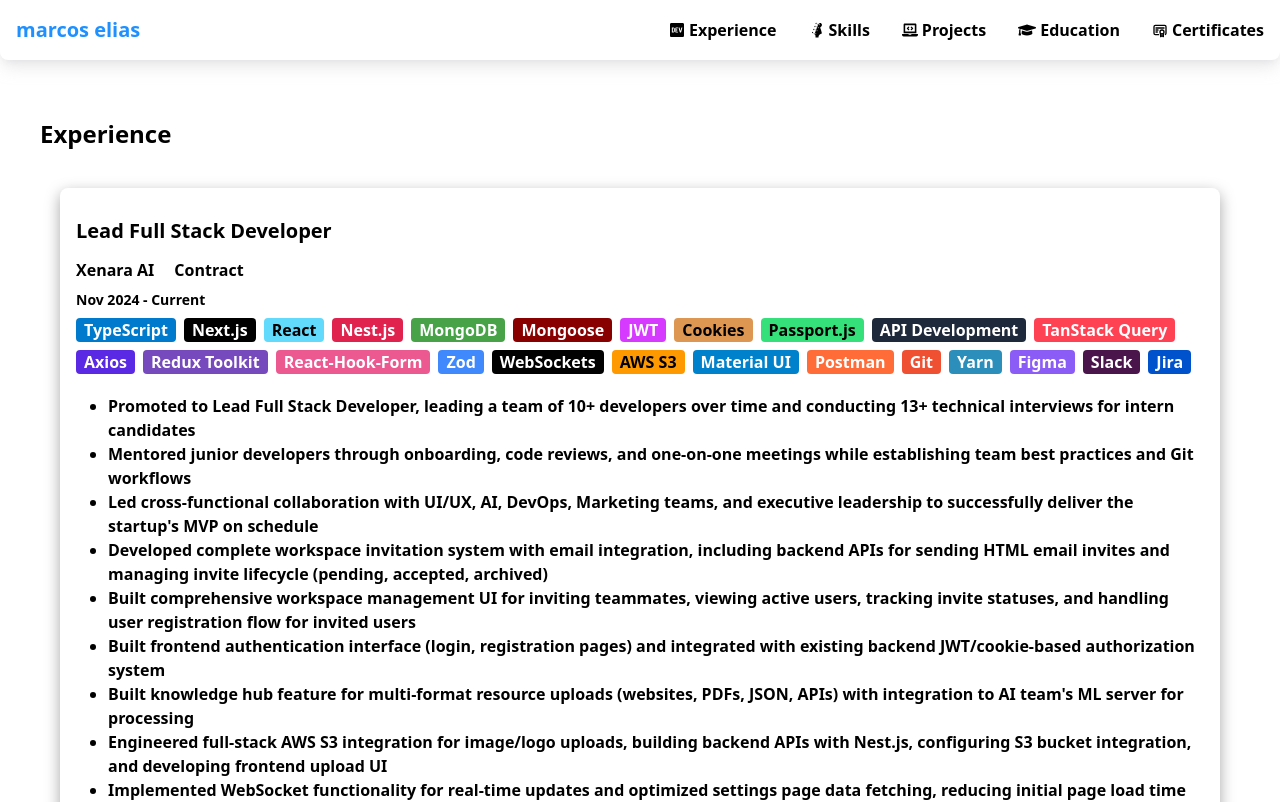
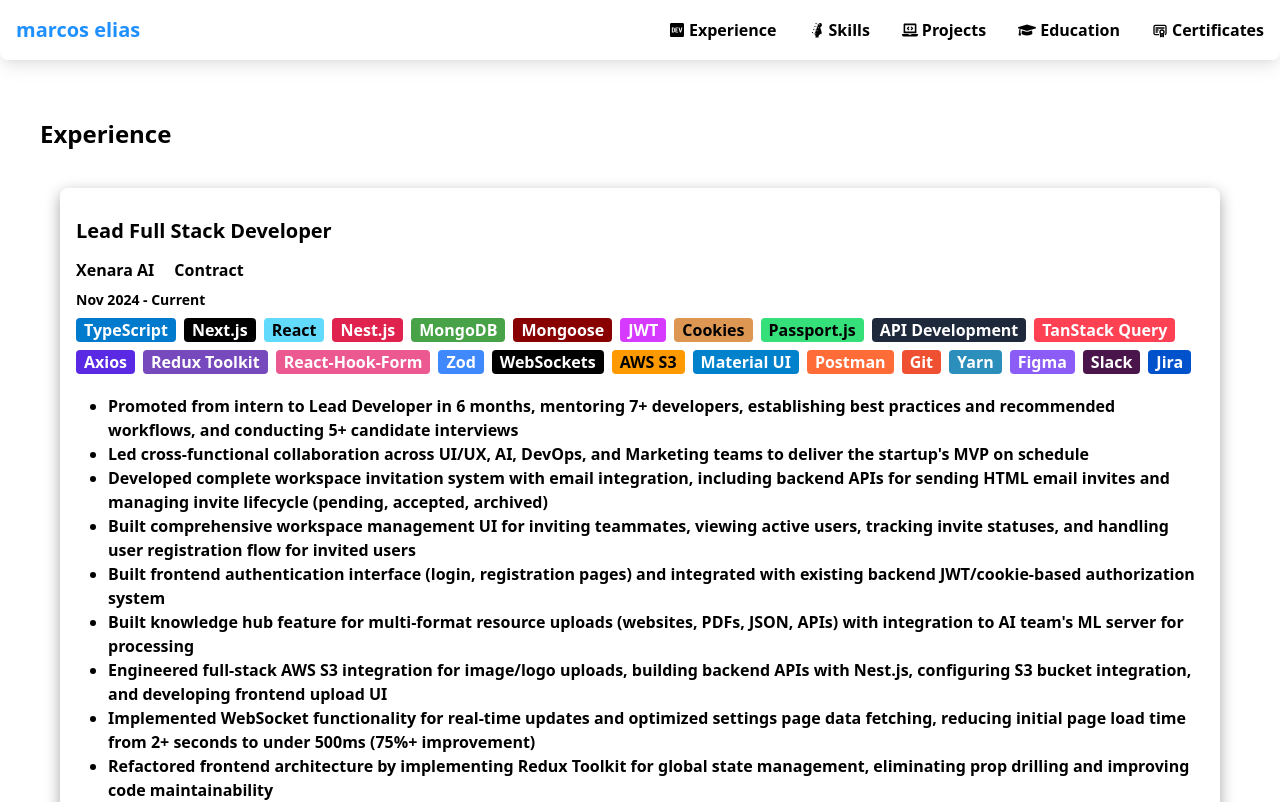
Before and after one commit to mark-elias/MyPortfolio_Next.js, a Next.js app: page /experience in a window 1280 px wide. Shown: the top 802 px of the page. Built offline with nearby package versions, Linux system fonts and the light colour scheme.

Commit message:
update experience

```diff
--- a/src/constants/experience.constants.ts
+++ b/src/constants/experience.constants.ts
@@ -47,9 +47,8 @@
       "Jira",
     ],
     responsibilities: [
-      "Promoted to Lead Full Stack Developer, leading a team of 10+ developers over time and conducting 13+ technical interviews for intern candidates",
-      "Mentored junior developers through onboarding, code reviews, and one-on-one meetings while establishing team best practices and Git workflows",
-      "Led cross-functional collaboration with UI/UX, AI, DevOps, Marketing teams, and executive leadership to successfully deliver the startup's MVP on schedule",
+      "Promoted from intern to Lead Developer in 6 months, mentoring 7+ developers, establishing best practices and recommended workflows, and conducting 5+ candidate interviews",
+      "Led cross-functional collaboration across UI/UX, AI, DevOps, and Marketing teams to deliver the startup's MVP on schedule",
       "Developed complete workspace invitation system with email integration, including backend APIs for sending HTML email invites and managing invite lifecycle (pending, accepted, archived)",
       "Built comprehensive workspace management UI for inviting teammates, viewing active users, tracking invite statuses, and handling user registration flow for invited users",
       "Built frontend authentication interface (login, registration pages) and integrated with existing backend JWT/cookie-based authorization system",
```
